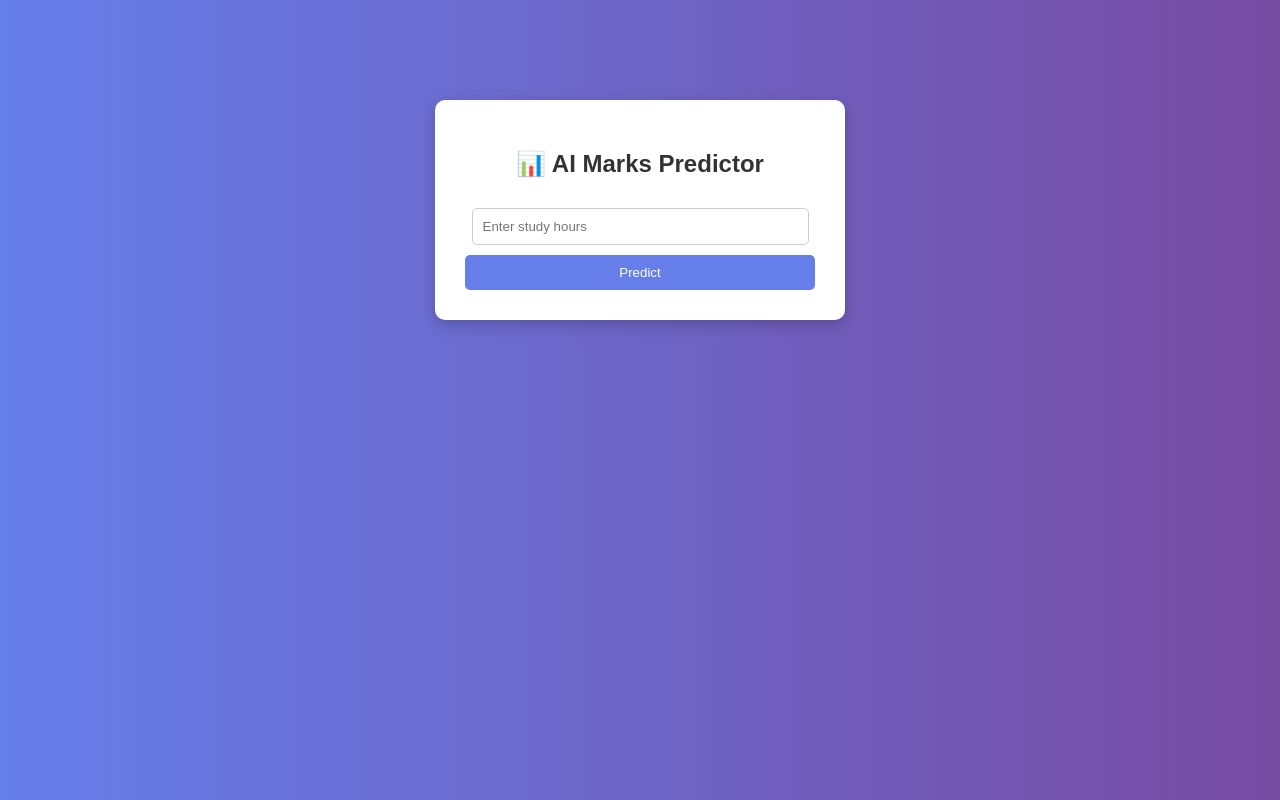
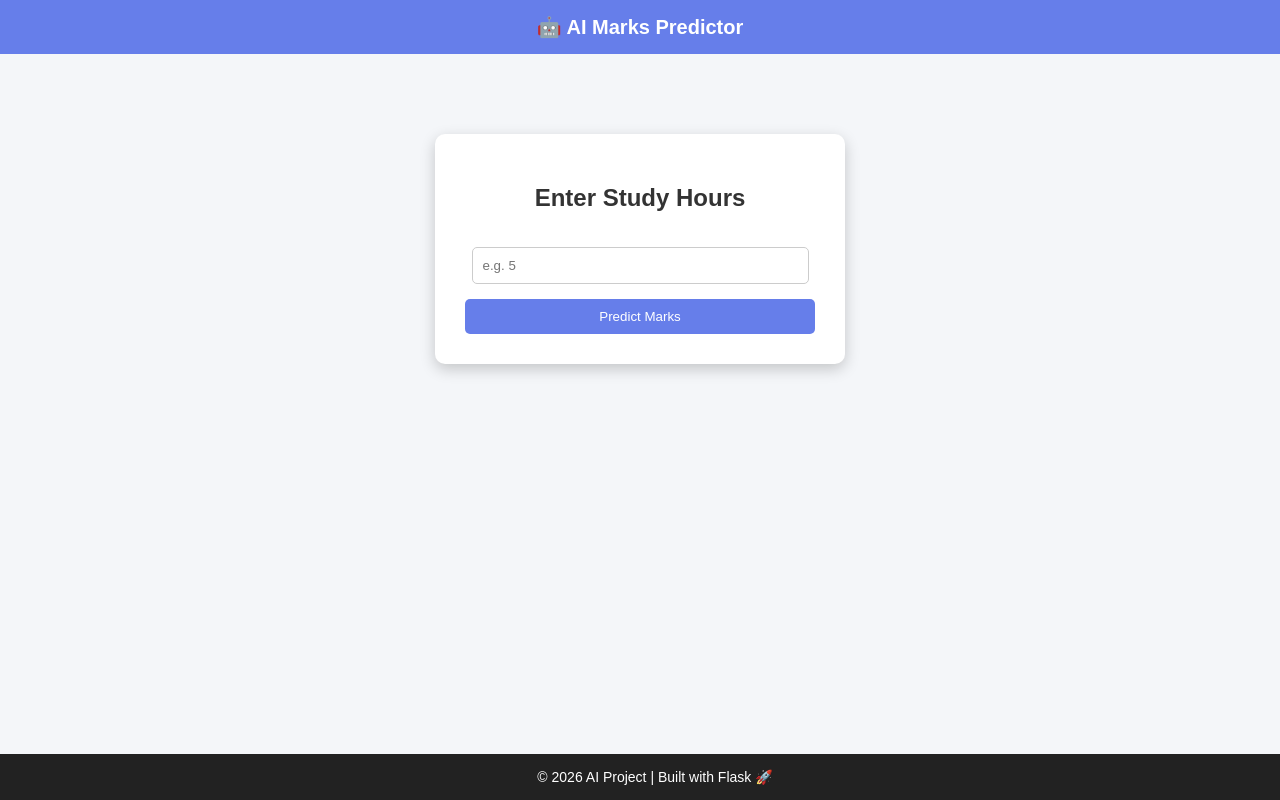
Before and after one commit to sindhuvarshi/ai-project, a Flask app: page / in a window 1280 px wide. Run offline with Flask 3, Linux system fonts and the light colour scheme; parts of the project's set-up code (start-up, migrations or seed data) failed here and were passed over.

Commit message:
professional UI added

```diff
--- a/templates/index.html
+++ b/templates/index.html
@@ -7,12 +7,23 @@
         body {
             margin: 0;
             font-family: Arial, sans-serif;
-            background: linear-gradient(to right, #667eea, #764ba2);
+            background: #f4f6f9;
         }
 
+        /* NAVBAR */
+        .navbar {
+            background: #667eea;
+            color: white;
+            padding: 15px;
+            text-align: center;
+            font-size: 20px;
+            font-weight: bold;
+        }
+
+        /* MAIN CONTAINER */
         .container {
             width: 350px;
-            margin: 100px auto;
+            margin: 80px auto;
             background: white;
             padding: 30px;
             border-radius: 10px;
@@ -21,14 +32,13 @@
         }
 
         h2 {
-            margin-bottom: 20px;
             color: #333;
         }
 
         input {
             width: 90%;
             padding: 10px;
-            margin: 10px 0;
+            margin: 15px 0;
             border-radius: 5px;
             border: 1px solid #ccc;
         }
@@ -52,17 +62,35 @@
             font-size: 18px;
             color: green;
         }
+
+        /* FOOTER */
+        .footer {
+            text-align: center;
+            padding: 15px;
+            background: #222;
+            color: white;
+            position: fixed;
+            bottom: 0;
+            width: 100%;
+            font-size: 14px;
+        }
     </style>
 </head>
 
 <body>
 
+<!-- NAVBAR -->
+<div class="navbar">
+    🤖 AI Marks Predictor
+</div>
+
+<!-- MAIN CARD -->
 <div class="container">
-    <h2>📊 AI Marks Predictor</h2>
+    <h2>Enter Study Hours</h2>
 
     <form action="/predict" method="post">
-        <input type="text" name="hours" placeholder="Enter study hours">
-        <button type="submit">Predict</button>
+        <input type="text" name="hours" placeholder="e.g. 5">
+        <button type="submit">Predict Marks</button>
     </form>
 
     {% if result %}
@@ -72,5 +100,10 @@
     {% endif %}
 </div>
 
+<!-- FOOTER -->
+<div class="footer">
+    © 2026 AI Project | Built with Flask 🚀
+</div>
+
 </body>
 </html>
```
